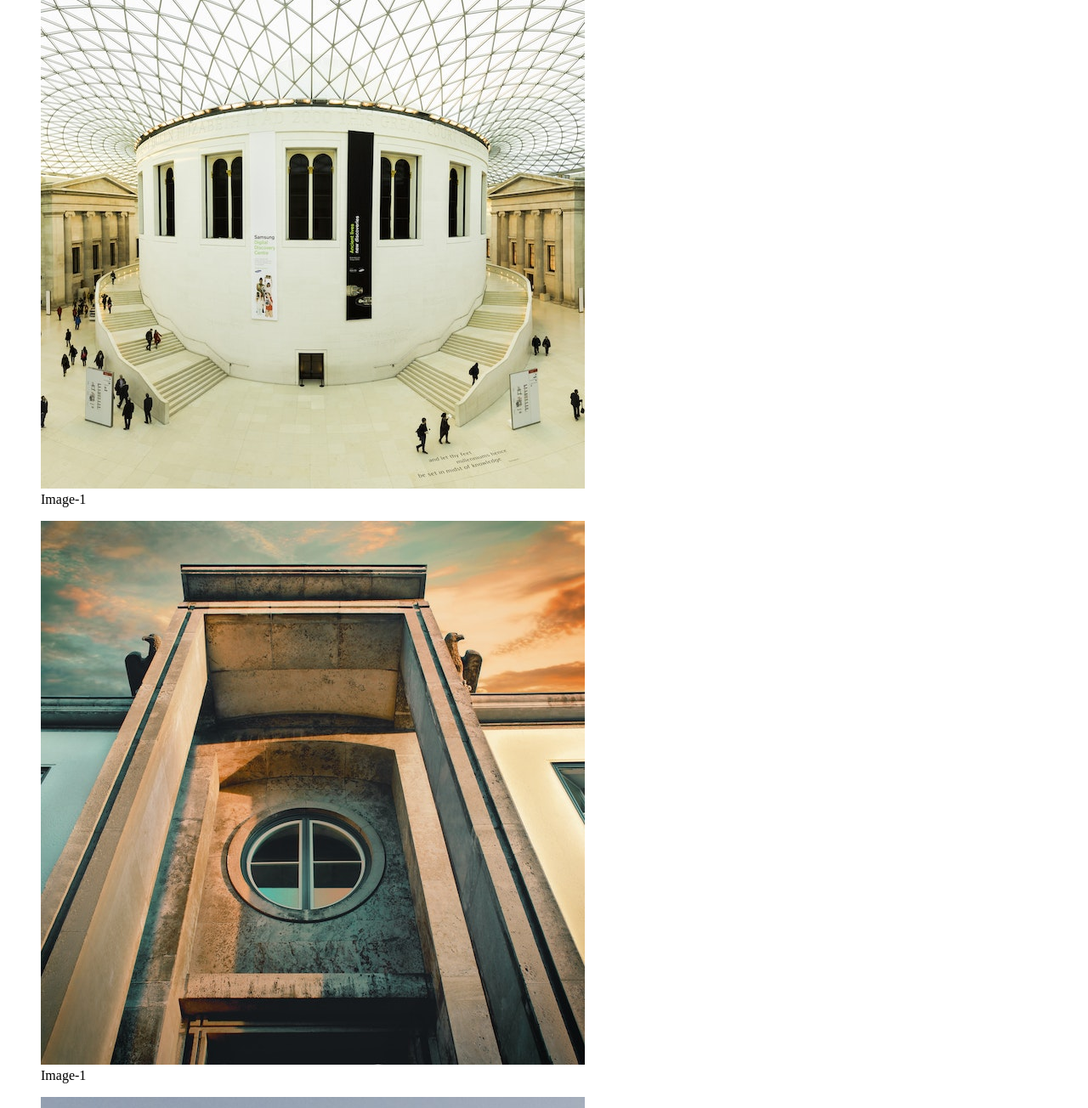
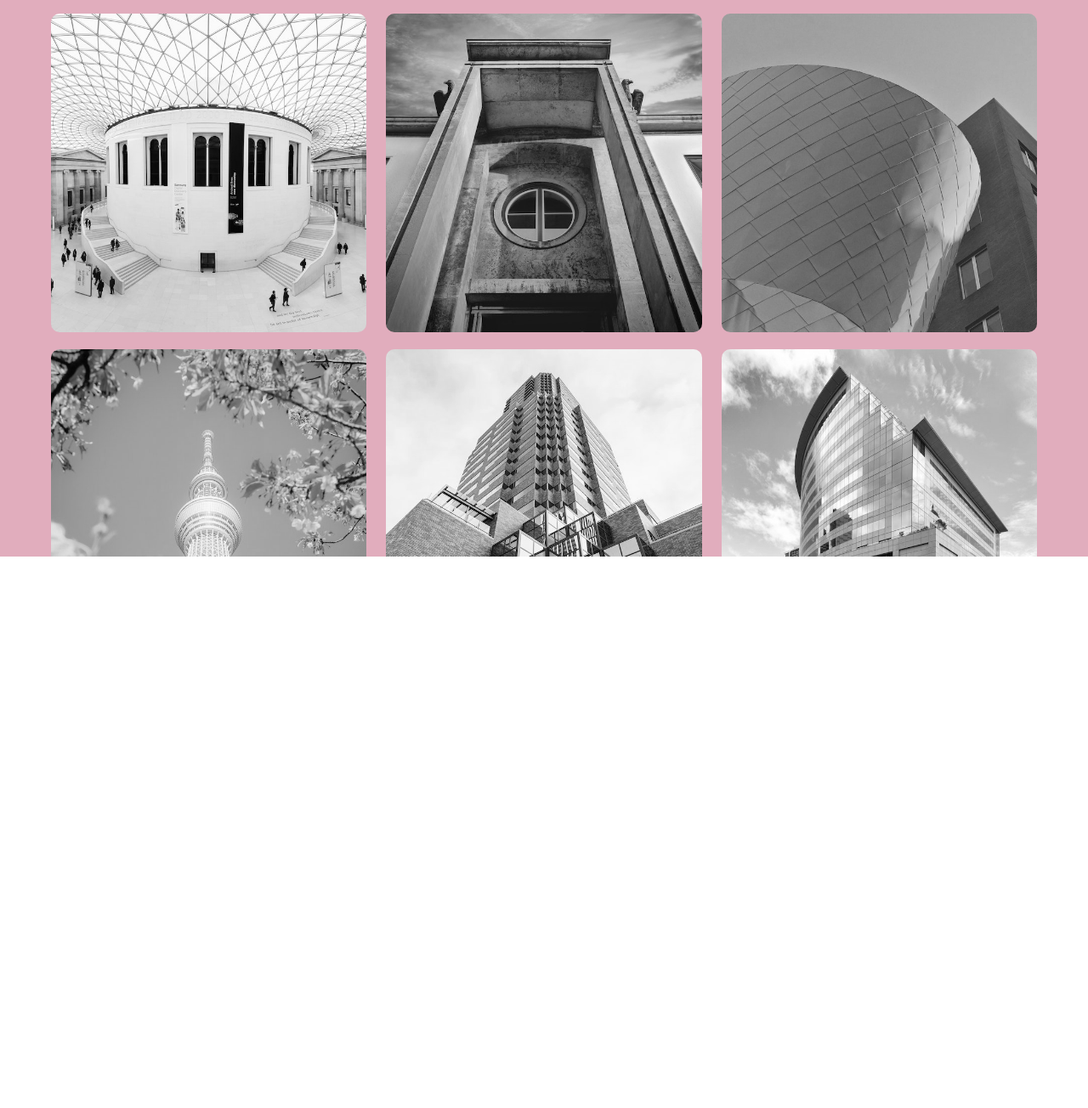
Before and after one commit to Mimohshukla00/photo-gallery-using-html-and-css, a plain HTML site: page photos/index.html in a window 1280 px wide. Shown: the part 145-1449 px from the top of the page at 85% size. After the commit the page ends 800 px from the top, so only its background shows below. Drawn offline with Linux system fonts and the light colour scheme; some icons are missing.

Commit message:
modify css and html

```diff
--- a/photos/index.html
+++ b/photos/index.html
@@ -1,52 +1,56 @@
 <!DOCTYPE html>
 <html lang="en">
   <head>
-    <meta charset="UTF-8">
-    <meta name="viewport" content="width=device-width, initial-scale=1.0">
+    <meta charset="UTF-8" />
+    <meta name="viewport" content="width=device-width, initial-scale=1.0" />
     <title>Document</title>
+    <link rel="stylesheet" href="style.css" />
+    <link
+      rel="stylesheet"
+      href="https://www.google.com/url?sa=i&url=https%3A%2F%2Fwww.shutterstock.com%2Fsearch%2Fgallery-icon&psig=AOvVaw0INOhDJ71KPRzjJrts9xbh&ust=1704385027448000&source=images&cd=vfe&ved=0CBIQjRxqFwoTCMCIl5PPwYMDFQAAAAAdAAAAABAE"
+    />
   </head>
   <body>
     <div id="wrapper">
       <div class="container">
         <h1>My Gallery</h1>
         <div class="gallery">
-                <figure>
-                    <img src="assets/image1.jpg" alt="">
+          <figure class="card">
+            <img src="assets/image1.jpg" alt="" />
             <figcaption>Image-1</figcaption>
           </figure>
-                <figure>
-                    <img src="assets/image2.jpeg" alt="">
-                    <figcaption>Image-1</figcaption>
+          <figure class="card">
+            <img src="assets/image2.jpeg" alt="" />
+            <figcaption>Image-2</figcaption>
           </figure>
-                <figure>
-                    <img src="assets/image3.jpeg" alt="">
-                    <figcaption>Image-1</figcaption>
+          <figure class="card">
+            <img src="assets/image3.jpeg" alt="" />
+            <figcaption>Image-3</figcaption>
           </figure>
-                <figure>
-                    <img src="assets/image4.jpeg" alt="">
-                    <figcaption>Image-1</figcaption>
+          <figure class="card">
+            <img src="assets/image4.jpeg" alt="" />
+            <figcaption>Image-4</figcaption>
           </figure>
-                <figure>
-                    <img src="assets/image5.jpeg" alt="">
-                    <figcaption>Image-1</figcaption>
+          <figure class="card">
+            <img src="assets/image5.jpeg" alt="" />
+            <figcaption>Image-5</figcaption>
           </figure>
-                <figure>
-                    <img src="assets/image6.jpeg" alt="">
-                    <figcaption>Image-1</figcaption>
+          <figure class="card">
+            <img src="assets/image6.jpeg" alt="" />
+            <figcaption>Image-6</figcaption>
           </figure>
-                <figure>
-                    <img src="assets/image7.jpeg" alt="">
-                    <figcaption>Image-1</figcaption>
+          <figure class="card">
+            <img src="assets/image7.jpeg" alt="" />
+            <figcaption>Image-7</figcaption>
           </figure>
-                <figure>
-                    <img src="assets/image8.jpeg" alt="">
-                    <figcaption>Image-1</figcaption>
+          <figure class="card">
+            <img src="assets/image8.jpeg" alt="" />
+            <figcaption>Image-8</figcaption>
           </figure>
-                <figure>
-                    <img src="assets/image9.jpeg" alt="">
-                    <figcaption>Image-1</figcaption>
+          <figure class="card">
+            <img src="assets/image9.jpeg" alt="" />
+            <figcaption>Image-9</figcaption>
           </figure>
-
         </div>
       </div>
     </div>
--- a/photos/style.css
+++ b/photos/style.css
@@ -0,0 +1,70 @@
+* {
+  margin: 0;
+  padding: 0;
+  box-sizing: border-box;
+  /* color: rgb(143, 244, 190); */
+}
+#wrapper {
+  height: 100vh;
+  /* overflow-x: hidden; */
+  overflow-y: auto;
+  background-color: rgb(225, 173, 189);
+}
+.container {
+  height: 100%;
+  max-width: 1200px;
+  margin: 0 auto;
+  padding: 20px;
+}
+.container h1 {
+  margin: 20px 0;
+  text-align: center;
+  margin-bottom: 30px;
+  font-size: 5rem;
+}
+.gallery {
+  display: flex;
+  flex-wrap: wrap;
+  justify-content: space-between;
+}
+.card {
+  width: 32%;
+  position: relative;
+  margin-bottom: 20px;
+  border-radius: 10px;
+  overflow: hidden;
+}
+.card img {
+  height: 100%;
+  width: 100%;
+  filter: grayscale(100%);
+  box-shadow: 0 0 20px #333;
+  object-fit: cover;
+}
+.card:hover {
+  transform: scale(1.03);
+  transition: 0.5s;
+  filter: drop-shadow(0 0 10px #333);
+}
+.card:hover img {
+  filter: grayscale(0%);
+}
+.card figcaption {
+  position: absolute;
+  bottom: 0;
+  left: 0;
+  padding: 25px;
+  width: 100%;
+  height: 20%;
+  font-size: 16px;
+  font-weight: 500;
+  color: #ed1010;
+  opacity: 0;
+  border-radius: 0 0 10px 10px;
+  background: linear-gradient(0deg rgba(0, 0, 0, 0.5) rgba(244, 243, 243, 0));
+  transition: 0.3s;
+}
+.card:hover figcaption{
+    opacity: 1;
+    transform: scale(1.03);
+}
```
Lines whose indentation alone changed are shown as unchanged.
